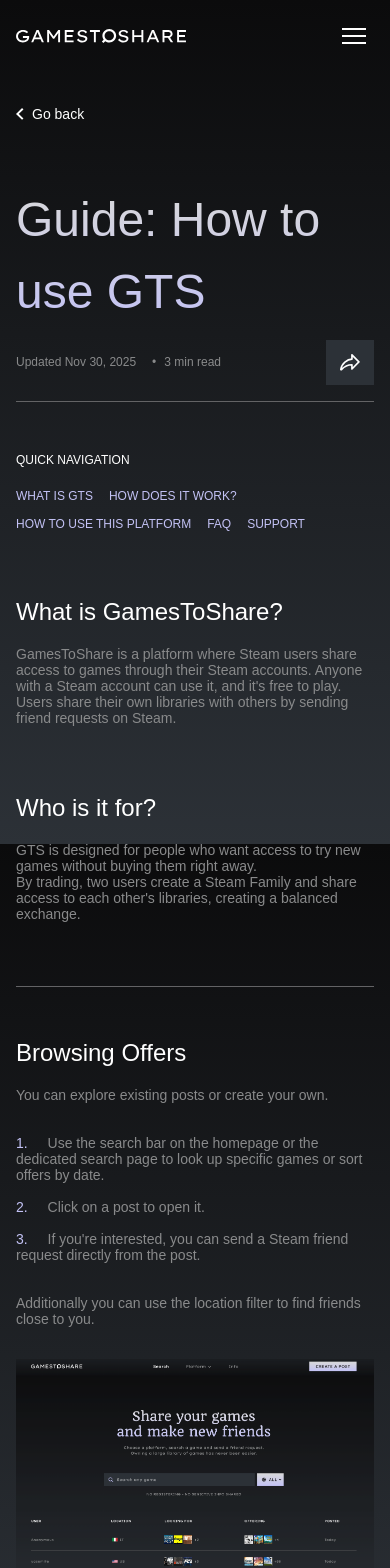
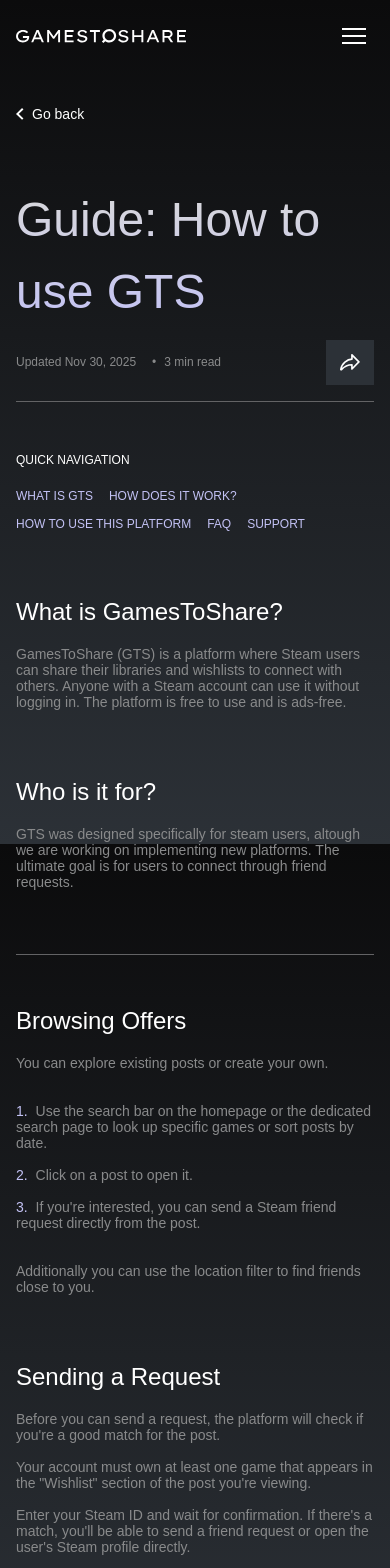
Before and after one commit to yasemitee/gamestoshare, a Next.js app: page /info in a window 390 px wide. Shown: the top 1568 px of the page. Built offline with nearby package versions, Linux system fonts and the light colour scheme; a web font is replaced by a local one.

Commit message:
Refactoring

```diff
--- a/app/api/listings/[id]/check-games/route.ts
+++ b/app/api/listings/[id]/check-games/route.ts
@@ -55,7 +55,7 @@
       return NextResponse.json({
         hasMatch: false,
         matchedGame: null,
-        message: 'No looking for games specified in listing',
+        message: 'No wishlist games specified in listing',
       });
     }
 
--- a/app/components/content/NumberedList.tsx
+++ b/app/components/content/NumberedList.tsx
@@ -13,7 +13,7 @@
     >
       {items.map((item, index) => (
         <li key={index}>
-          <span className="pl-4" style={{ color: colors.gray1 }}>
+          <span className="pl-1" style={{ color: colors.gray1 }}>
             {item}
           </span>
         </li>
--- a/app/components/home/HeroSection.tsx
+++ b/app/components/home/HeroSection.tsx
@@ -58,9 +58,9 @@
         className="mb-16"
         style={{ color: colors.gray1 }}
       >
+        Connecting people through games has never been easier.
+        <br className="hidden md:block" />
         Choose a platform, search a game and send a friend request.
-        <br className="hidden md:block" />
-        Owning a large library of games has never been easier.
       </motion.h4>
 
       {/* Search Bar */}
--- a/app/components/home/HomeContent.tsx
+++ b/app/components/home/HomeContent.tsx
@@ -66,11 +66,11 @@
           />
           <FAQItem
             question="CAN I SHARE A SPECIFIC GAME?"
-            answer="Yes, you can share a specific game by flagging all the other games as private. Check the guide here for further information."
+            answer="Yes, you can share a specific game by flagging all the other games as private."
           />
           <FAQItem
             question="CAN I GET BANNED FROM FAMILY SHARING?"
-            answer="Offline and solo games are 100% safe, but you can get a VAC ban if you're sharing a game with someone who cheats or hacks a multiplayer or online game. We encourage our community to be mindful."
+            answer="Offline and solo games are 100% safe, but you can get a VAC ban if your copy is used to cheat in a multiplayer game protected by Valve Anti-Cheat (VAC). Only the cheater and the owner of the copy will be affected by the ban. "
           />
         </div>
       </div>
--- a/app/components/home/Table.tsx
+++ b/app/components/home/Table.tsx
@@ -27,8 +27,8 @@
         `}</style>
         <div className="pl-2">User</div>
         <div className="hidden md:block">Location</div>
-        <div>Looking for</div>
-        <div>Offering</div>
+        <div>Wishlist</div>
+        <div>Library</div>
         <div className="hidden md:block">Posted</div>
       </div>
       {/* Table Body */}
--- a/app/components/listings/ListingDetailContent.tsx
+++ b/app/components/listings/ListingDetailContent.tsx
@@ -107,8 +107,8 @@
             transition={{ duration: 0.4, delay: 0.4 }}
             className="grid grid-cols-1 md:grid-cols-2 gap-9"
           >
-            <GamesList title="LOOKING FOR" games={lookingForGames} />
-            <GamesList title="OFFERING" games={offeringGames} />
+            <GamesList title="WISHLIST" games={lookingForGames} />
+            <GamesList title="LIBRARY" games={offeringGames} />
           </motion.div>
         </div>
       </div>
--- a/app/components/verification/CongratulationsStep.tsx
+++ b/app/components/verification/CongratulationsStep.tsx
@@ -27,7 +27,7 @@
           CONGRATULATIONS!
         </p>
         <p className="text-field-small" style={{ color: colors.gray1 }}>
-          We found at least one game matching the offer
+          We found at least one game matching the wishlist
         </p>
       </div>
 
--- a/app/components/verification/SteamIdInputStep.tsx
+++ b/app/components/verification/SteamIdInputStep.tsx
@@ -133,7 +133,7 @@
                 className="text-field-small mb-6.5"
                 style={{ color: colors.gray1 }}
               >
-                We found at least one game matching the offer
+                We found at least one game matching the wishlist
               </p>
             </div>
 
@@ -161,7 +161,7 @@
               className="text-field-small mb-8"
               style={{ color: colors.gray1 }}
             >
-              You need to own at least 1 game of their Looking For.
+              You need to own at least 1 game of their Wishlist.
             </p>
             <div className="">
               <svg width="80" height="80" viewBox="0 0 80 80" fill="none">
--- a/app/info/page.tsx
+++ b/app/info/page.tsx
@@ -109,22 +109,19 @@
               {/* What is GamesToShare */}
               <ContentSection title="What is GamesToShare?">
                 <ContentParagraph className="">
-                  GamesToShare is a platform where Steam users share access to
-                  games through their Steam accounts. Anyone with a Steam
-                  account can use it, and it's free to play. Users share their
-                  own libraries with others by sending friend requests on Steam.
+                  GamesToShare (GTS) is a platform where Steam users can share
+                  their libraries and wishlists to connect with others. Anyone
+                  with a Steam account can use it without logging in. The
+                  platform is free to use and is ads-free.
                 </ContentParagraph>
               </ContentSection>
 
               {/* Who is it for */}
               <ContentSection id="who-is-it-for" title="Who is it for?">
                 <ContentParagraph className="mb-0">
-                  GTS is designed for people who want access to try new games
-                  without buying them right away.
-                </ContentParagraph>
-                <ContentParagraph>
-                  By trading, two users create a Steam Family and share access
-                  to each other's libraries, creating a balanced exchange.
+                  GTS was designed specifically for steam users, altough we are
+                  working on implementing new platforms. The ultimate goal is
+                  for users to connect through friend requests.
                 </ContentParagraph>
               </ContentSection>
 
@@ -138,7 +135,7 @@
                   </ContentParagraph>
                   <NumberedList
                     items={[
-                      'Use the search bar on the homepage or the dedicated search page to look up specific games or sort offers by date.',
+                      'Use the search bar on the homepage or the dedicated search page to look up specific games or sort posts by date.',
                       'Click on a post to open it.',
                       "If you're interested, you can send a Steam friend request directly from the post.",
                     ]}
@@ -147,26 +144,30 @@
                     Additionally you can use the location filter to find friends
                     close to you.
                   </ContentParagraph>
-                  <Image
+                  {/* <Image
                     img={{ src: '/BrowsingOffer.png', alt: 'Location Filter' }}
-                  />
+                  /> */}
                 </ContentSection>
                 {/* Sending a Request */}
-                <ContentSection id="sending-request" title="Sending a Request">
+                <ContentSection
+                  id="sending-request"
+                  title="Sending a Request"
+                  className="mt-16"
+                >
                   <ContentParagraph>
                     Before you can send a request, the platform will check if
-                    you're able to trade.
+                    you're a good match for the post.
                   </ContentParagraph>
                   <ContentParagraph>
                     Your account must own at least one game that appears in the
-                    "Looking for" section of the post you're viewing.
+                    "Wishlist" section of the post you're viewing.
                   </ContentParagraph>
                   <ContentParagraph>
                     Enter your Steam ID and wait for confirmation. If there's a
                     match, you'll be able to send a friend request or open the
                     user's Steam profile directly.
                   </ContentParagraph>
-                  <div className="md:flex gap-6">
+                  {/* <div className="md:flex gap-6">
                     <Image
                       img={{
                         src: '/SendingRequest1.png',
@@ -185,7 +186,7 @@
                         alt: 'Sending Request',
                       }}
                     />
-                  </div>
+                  </div> */}
                 </ContentSection>
               </section>
               <section id="how-to-use">
@@ -196,9 +197,9 @@
                   className="mb-4"
                 >
                   <ContentParagraph className="mb-8">
-                    To publish an offer, click the post button on the right side
-                    of the navigation bar. You'll be asked to fill in a few
-                    details.
+                    To publish a post, click the "CREATE A POST" button on the
+                    right side of the navigation bar. You'll be asked to fill in
+                    a few details.
                   </ContentParagraph>
 
                   {/* Steam ID */}
@@ -216,85 +217,84 @@
                         whiteSpace: 'normal',
                       }}
                     >
-                      https://steamcommunity.com/profiles/76561199382517992
+                      https://steamcommunity.com/profiles/76561199382517994
                     </span>
                   </CodeBlock>
                   <ContentParagraph className="mb-8">
                     You can choose whether to show your Steam username in the
                     post. If you leave the checkbox unticked, your name will
-                    appear as "Anonymous".
+                    appear as "Anonymous". Note that if you choose to display
+                    your Steam username, you are implicitly consenting to other
+                    people to bypass our matching logic, so you are allowing
+                    anyone to send you a friend request (that may be your actual
+                    goal).
                   </ContentParagraph>
 
                   {/* Location */}
                   <ContentSubtitle>Location</ContentSubtitle>
                   <ContentParagraph className="mb-8">
-                    Choose the location of your Steam store region. A Steam
-                    Family can only be created between accounts in the same
-                    store region, so this is important. If your location is
-                    already set on your profile, it will be retrieved
-                    automatically. Otherwise, you will have to select a
-                    location.
+                    Choose the location of your Steam store region. If your
+                    location is already set on your profile, it will be
+                    retrieved automatically. Otherwise, you will have to select
+                    a location.
                   </ContentParagraph>
 
                   {/* Platform */}
                   <ContentSubtitle>Platform</ContentSubtitle>
                   <ContentParagraph className="mb-8">
-                    The platform is currently GTS only supports Steam for
-                    sharing. Additional platforms for consoles and PC are
-                    planned for future updates.
+                    The platform is currently GTS only supports Steam.
+                    Additional platforms for consoles and PC are planned for
+                    future updates.
                   </ContentParagraph>
 
                   {/* Description */}
                   <ContentSubtitle>Description</ContentSubtitle>
                   <ContentParagraph className="mb-8">
-                    Use this space to add helpful details about your trade. You
+                    Use this space to add helpful details about your post. You
                     can mention your usual gaming hours, games you are currently
-                    playing and not willing to trade, or preferred ways to be
-                    contacted.
+                    playing, or preferred ways to be contacted.
                   </ContentParagraph>
 
-                  {/* Looking For */}
-                  <ContentSubtitle>Looking For</ContentSubtitle>
+                  {/* Wishlist */}
+                  <ContentSubtitle>Wishlist</ContentSubtitle>
                   <ContentParagraph className="mb-8">
-                    Add the games you'd like to play. If your Steam wishlist is
-                    public, GTS will import it automatically. You can add more
-                    titles using the search bar or remove any by hovering on
-                    them and clicking the X. Other users will be able to match
-                    with you if they own at least one game you're looking for.
+                    Add the games you'd like to receive. If your Steam wishlist
+                    is public, GTS will import it automatically. You can add
+                    more titles using the search bar or remove any by hovering
+                    on them and clicking the X. Other users will be able to
+                    match with you if they own at least one game in your
+                    Wishlist.
                   </ContentParagraph>
 
-                  {/* Offering */}
-                  <ContentSubtitle>Offering</ContentSubtitle>
+                  {/* Library */}
+                  <ContentSubtitle>Library</ContentSubtitle>
                   <ContentParagraph className="mb-16">
-                    List the games you've bought that you're willing to share.
-                    If your Steam library is public, GTS will import it
-                    automatically. You can add or remove games the same way as
-                    in the "Looking For" section. Only leave games you are
-                    actually willing to share. For information on how Steam
-                    Family Sharing works, refer to the related section.
+                    List the games you've got. If your Steam library is public,
+                    GTS will import it automatically. You can add or remove
+                    games the same way as in the "Wishlist" section.
                   </ContentParagraph>
 
-                  <Image
+                  {/* <Image
                     className="mb-12 mb-16"
-                    img={{ src: '/Offering.png', alt: 'Offering Games' }}
-                  />
+                    img={{ src: '/Offering.png', alt: 'Library Games' }}
+                  /> */}
 
                   {/* Verification Step */}
                   <ContentSubtitle>Verification Step</ContentSubtitle>
                   <ContentParagraph className="mb-8">
-                    Before you post, GTS needs to verify that you truly own the
-                    Steam account you're linking. There's no registration or
-                    Steam login required. Simply place the provided verification
-                    code in your Steam profile bio. Once verified, your post
-                    will be published.
+                    Before you post (or send an invitation), GTS needs to verify
+                    that you truly own the Steam account you have inserted.
+                    There's no registration or Steam login required. Simply
+                    place the provided verification code ("GTS") in your Steam
+                    profile bio. Once verified, your post will be published.
                   </ContentParagraph>
 
-                  <Image
+                  {/* <Image
                     img={{
                       src: '/VerificationStep.png',
                       alt: 'Verification Step',
                     }}
-                  />
+                  /> */}
                 </ContentSection>
               </section>
 
@@ -321,13 +321,12 @@
 
                 <FAQItem
                   question="Can I share a specific game?"
-                  answer="Yes, you can share a specific game by flagging all the other games as private. Check the guide here for further information."
+                  answer="Yes, you can share a specific game by flagging all the other games as private."
                 />
 
                 <FAQItem
                   question="Can I get banned from Family Sharing?"
-                  answer="Offline and solo games are 100% safe, but you can get a VAC ban if you're sharing a game with someone who cheats or hacks a multiplayer or online game. We encourage our community to be mindful."
-                  className="mb-16"
+                  answer="Offline and solo games are 100% safe, but you can get a VAC ban if your copy is used to cheat in a multiplayer game protected by Valve Anti-Cheat (VAC). Only the cheater and the owner of the copy will be affected by the ban. "
                 />
               </ContentSection>
 
--- a/app/layout.tsx
+++ b/app/layout.tsx
@@ -34,6 +34,7 @@
   return (
     <html lang="it" className={`${lexendExa.variable} ${quando.variable}`}>
       <head>
+        <link rel="icon" href="/favicon.ico" sizes="any"></link>
         {/*Simple Analytics*/}
         <script
           async
--- a/app/listings/create/page.tsx
+++ b/app/listings/create/page.tsx
@@ -387,7 +387,7 @@
                   />
                 </motion.div>
               </div>
-              {/* Looking for & Offering */}
+              {/* Wishlist & Library */}
               <motion.div
                 initial={{ opacity: 0, y: 20 }}
                 animate={{ opacity: 1, y: 0 }}
@@ -395,14 +395,14 @@
                 className="flex flex-col md:flex-row gap-8 mb-12"
               >
                 <GameSection
-                  label="Looking for"
+                  label="Wishlist"
                   games={lookingFor}
                   onGameSelect={handleAddGameToLookingFor}
                   onRemove={handleRemoveLookingFor}
                   maxGames={10}
                 />
                 <GameSection
-                  label="Offering"
+                  label="Library"
                   games={offering}
                   onGameSelect={handleAddGameToOffering}
                   onRemove={handleRemoveOffering}
```
Also changed, not shown: app/components/ui/LocationSelector.tsx (+2 -20 lines), public/Globe.png (added).
